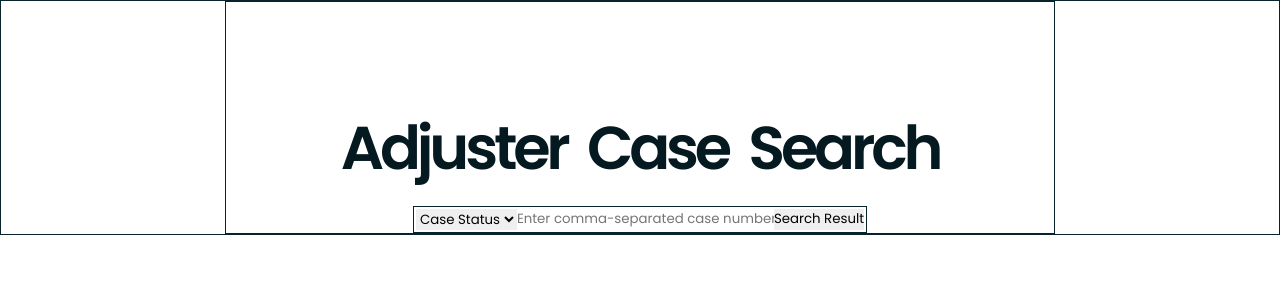
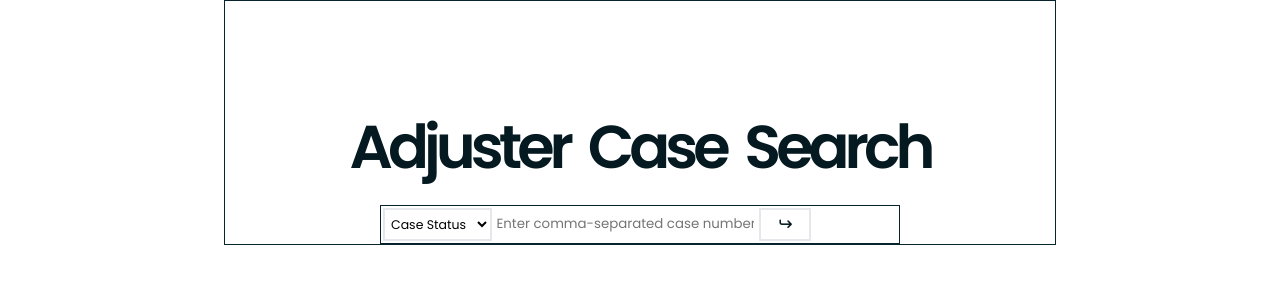
Before and after one commit to 2h311/search-ojcc, a FastAPI app: page / in a window 1280 px wide. Shown: the top 300 px of the page. Run offline with FastAPI, Linux system fonts and the light colour scheme; some libraries are stand-ins or nearby versions.

Commit message:
making some progress on the styling at the moment. let's see how far we can go with this.

```diff
--- a/webapp/static/styles.css
+++ b/webapp/static/styles.css
@@ -1,4 +1,10 @@
-@import "https://fonts.googleapis.com/css2?family=Poppins:ital,wght@0,100;0,200;0,300;0,400;0,500;0,600;0,700;0,800;0,900;1,100;1,200;1,300;1,400;1,500;1,600;1,700;1,800;1,900&display=swap";
+@import url('https://fonts.googleapis.com/css2?family=Montserrat:ital,wght@0,100;0,200;0,300;0,400;0,500;0,600;0,700;0,800;0,900;1,100;1,200;1,300;1,400;1,500;1,600;1,700;1,800;1,900&family=Poppins:ital,wght@0,100;0,200;0,300;0,400;0,500;0,600;0,700;0,800;0,900;1,100;1,200;1,300;1,400;1,500;1,600;1,700;1,800;1,900&display=swap');
+
+:root {
+  --dark-blue: #041920;
+  --light-grey: rgb(229, 231, 235);
+  --white: #fff;
+}
 
 *,
 *::before,
@@ -29,7 +35,7 @@ input[type="text"] {
   max-width: 100%;
   display: flex;
   justify-content: center;
-  border: 1px solid #07232c;
+  /* border: 1px solid #07232c; */
 }
 
 .container__inner {
@@ -49,14 +55,52 @@ input[type="text"] {
 .header__h1 {
   margin: 0;
   font-family: 'Poppins', sans-serif;
-  letter-spacing: -0.42rem;
+  letter-spacing: -0.5rem;
   font-size: 6.05rem;
   font-weight: 600;
-  color: #041920;
+  color: var(--dark-blue);
 }
 
 .form {
   display: inherit;
   padding: .2rem;
   border: 1px solid #07232c;
+  width: 52rem;
+  grid-gap: 5px;
 }
+
+.form__select {
+  font-size: 1.25rem;
+  padding: .45rem .65rem .45rem .2rem;
+
+  background-color: var(--white);
+  border: 2px solid var(--light-grey);
+  /* border-radius: 4.5px; */
+}
+
+.form__case-input {
+  max-width: fit-content;
+}
+
+button.btn {
+  background-color: var(--white);
+  width: 5.2rem;
+}
+
+.btn--search {
+  border: 2px solid var(--light-grey);
+  /* border-radius: 4.5px; */
+  padding: .45rem;
+  text-align: center;
+}
+
+.form__select:hover,
+.btn--search:hover {
+  border-color: var(--dark-blue);
+}
+
+.btn--search>i {
+  vertical-align: middle;
+  font-size: 1.25rem;
+  color: var(--dark-blue);
+}
--- a/webapp/templates/index.html
+++ b/webapp/templates/index.html
@@ -26,7 +27,9 @@
           </select>
           <input type="text" class="js-case-no-1 form__case-input" placeholder="Enter comma-separated case numbers"
             value="">
-          <button class="btn js-search-button">Search Result</button>
+          <button class="btn btn--search js-search-button">
+            <i class="fa-solid fa-arrow-turn-up fa-rotate-90"></i>
+          </button>
         </div>
 
         <div class="loading-animation js-loading-animation"></div>
```
Also changed, not shown: other parts of webapp/templates/index.html (+1 -0 lines).
